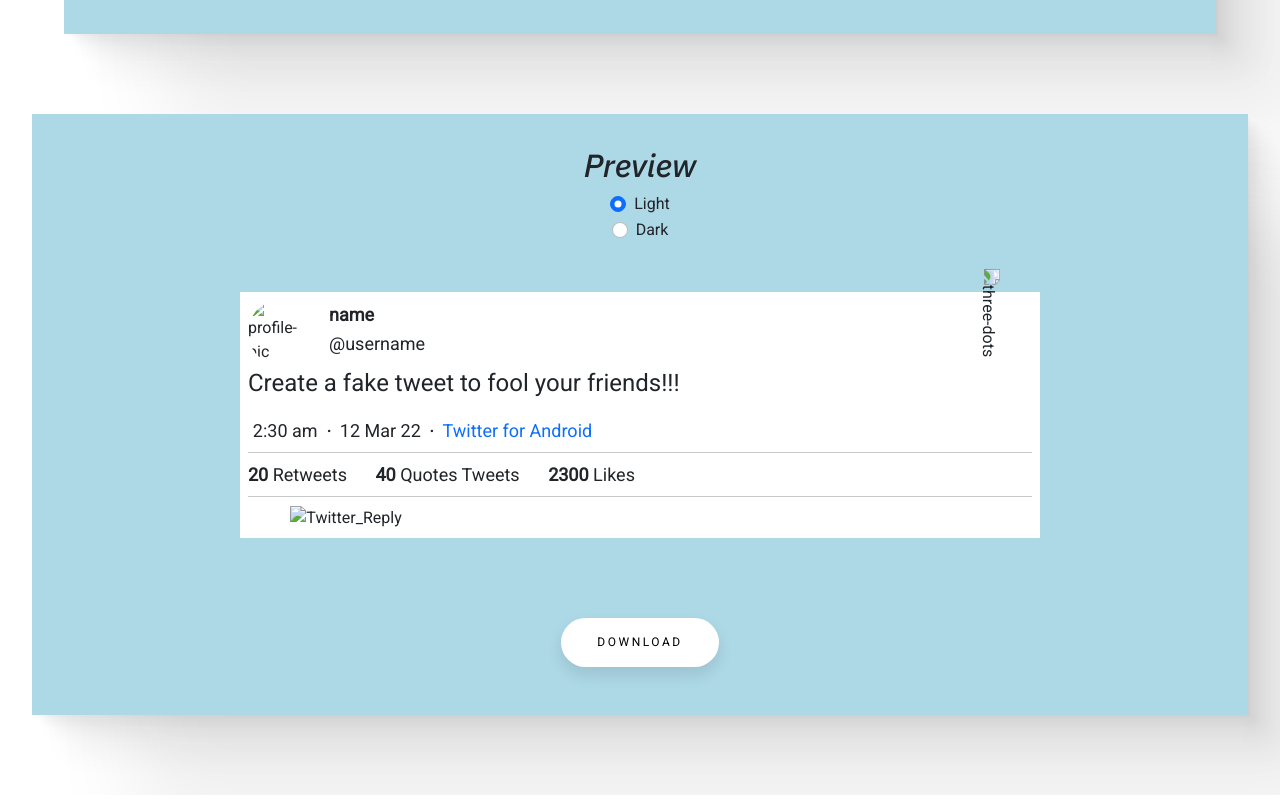
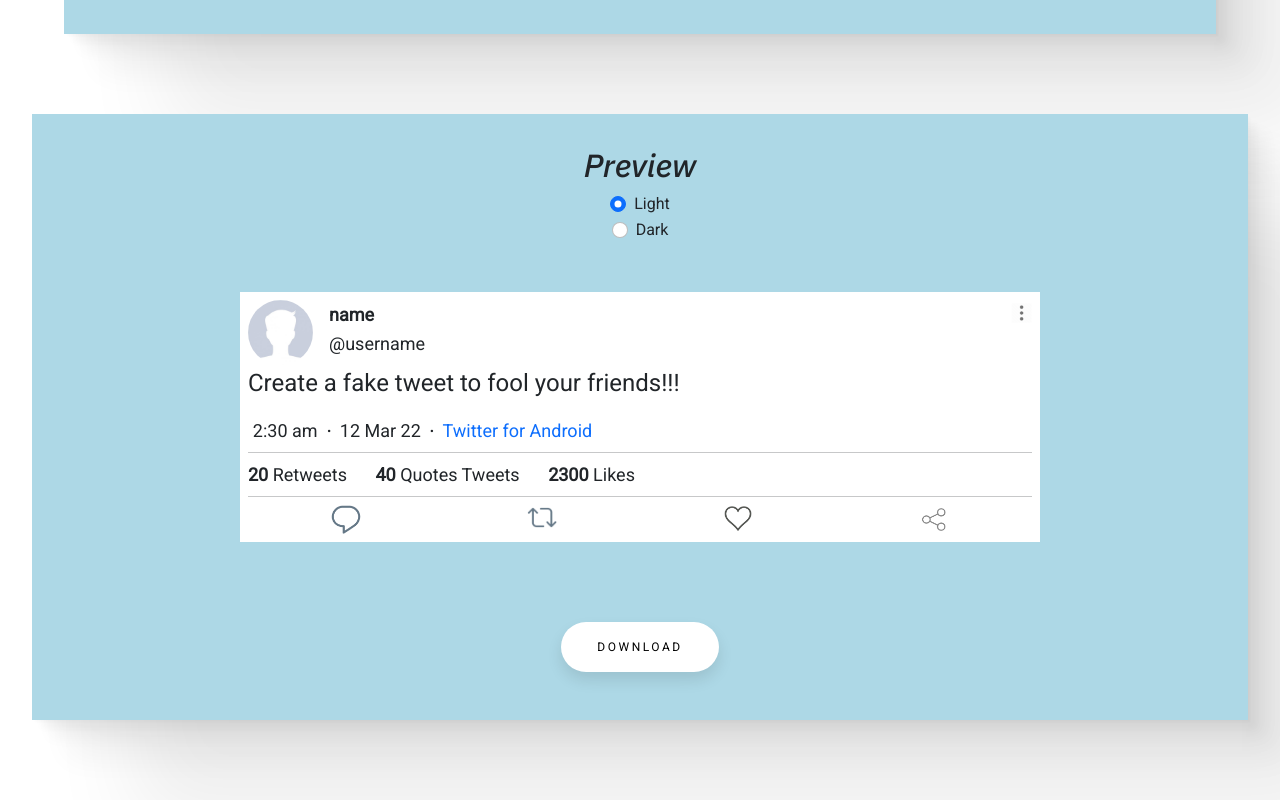
Before and after one commit to HassanChowdhry/Tweet-Generator, a website: page index.html in a window 1280 px wide. Shown: the part 1333-2133 px from the top of the page. Drawn offline with nearby package versions, Linux system fonts and the light colour scheme.

Commit message:
fixing a few issues

```diff
--- a/index.html
+++ b/index.html
@@ -209,13 +209,13 @@
         <div class="top-container">
 
           <div class="user-identity">
-            <img class='pfp-image' src="GeneratorFigma/avatar.jpg" alt="profile-pic">
+            <img class='pfp-image' src="Tweet-Icons/avatar.jpg" alt="profile-pic">
 
             <strong class="name"> name </strong>
 
-            <img class="verified-light verified-badge" src="GeneratorFigma/twitter-verified-badge.svg" alt="light-badge">
+            <img class="verified-light verified-badge" src="Tweet-Icons/twitter-verified-badge.svg" alt="light-badge">
 
-            <img class="verified-dark verified-badge" src="GeneratorFigma/twitter-verified-darkmode.png" alt="dark-badge">
+            <img class="verified-dark verified-badge" src="Tweet-Icons/twitter-verified-darkmode.png" alt="dark-badge">
 
             <br>
 
@@ -223,7 +223,7 @@
           </div>
 
           <div class="dots">
-            <img src="GeneratorFigma/dots.jpg" alt="three-dots">
+            <img src="Tweet-Icons/dots.jpg" alt="three-dots">
           </div>
 
         </div>
@@ -272,10 +272,10 @@
           <hr>
 
           <div class="tweet-interact">
-            <div> <img src="GeneratorFigma/Twitter_Reply.png" alt="Twitter_Reply"> </div>
-            <div> <img src="GeneratorFigma/Retweet.png" alt=""> </div>
-            <div> <img src="GeneratorFigma/like.png" alt=""> </div>
-            <div> <img src="GeneratorFigma/share.png" alt=""> </div>
+            <div> <img src="Tweet-Icons/Twitter_Reply.png" alt="Twitter_Reply"> </div>
+            <div> <img src="Tweet-Icons/Retweet.png" alt=""> </div>
+            <div> <img src="Tweet-Icons/like.png" alt=""> </div>
+            <div> <img src="Tweet-Icons/share.png" alt=""> </div>
           </div>
 
         </div>
@@ -302,5 +302,3 @@
 </body>
 
 </html>
-
-<!-- TODO: make number od likes/quotes/retweets into k/m format -->
```
